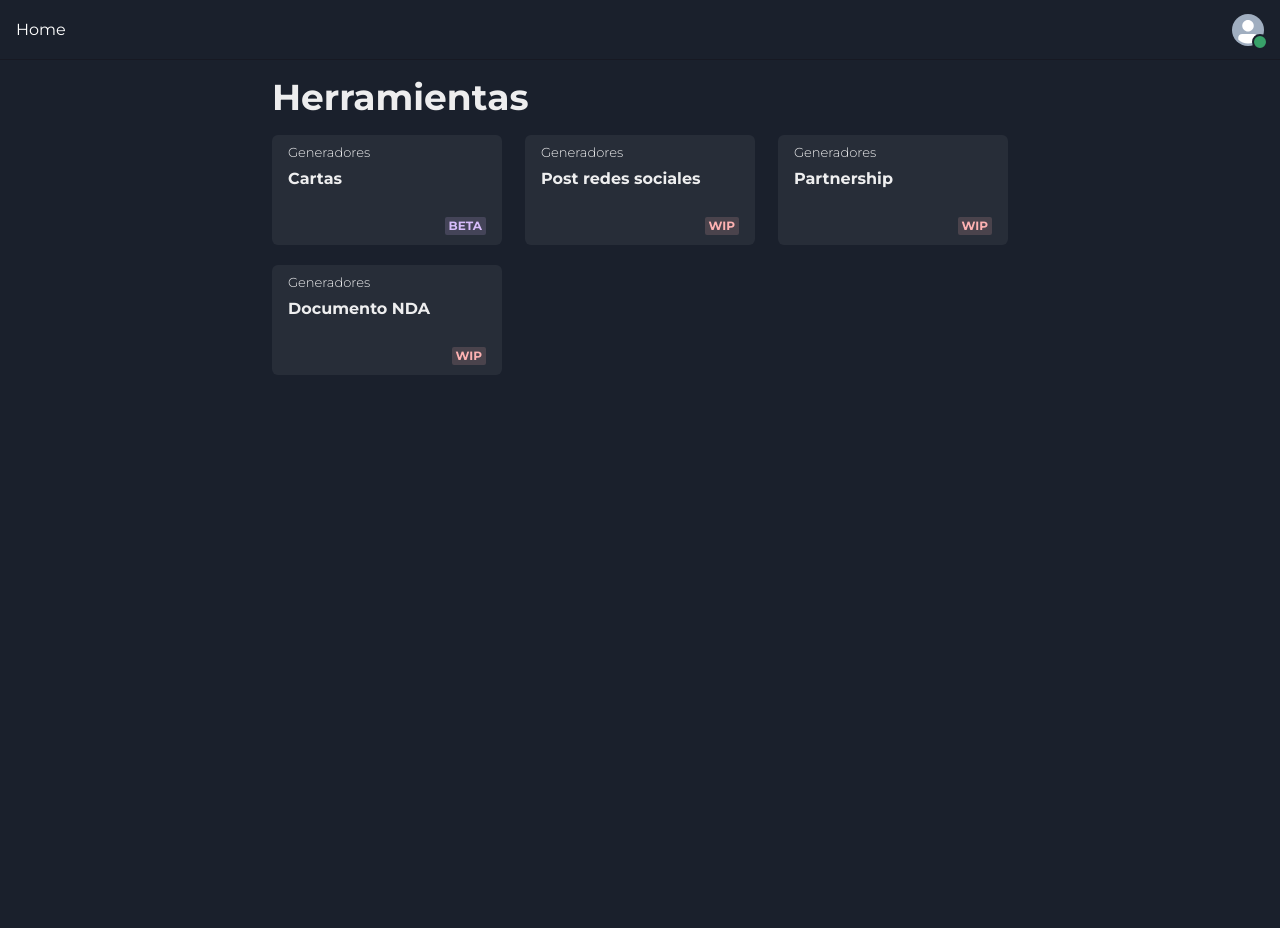
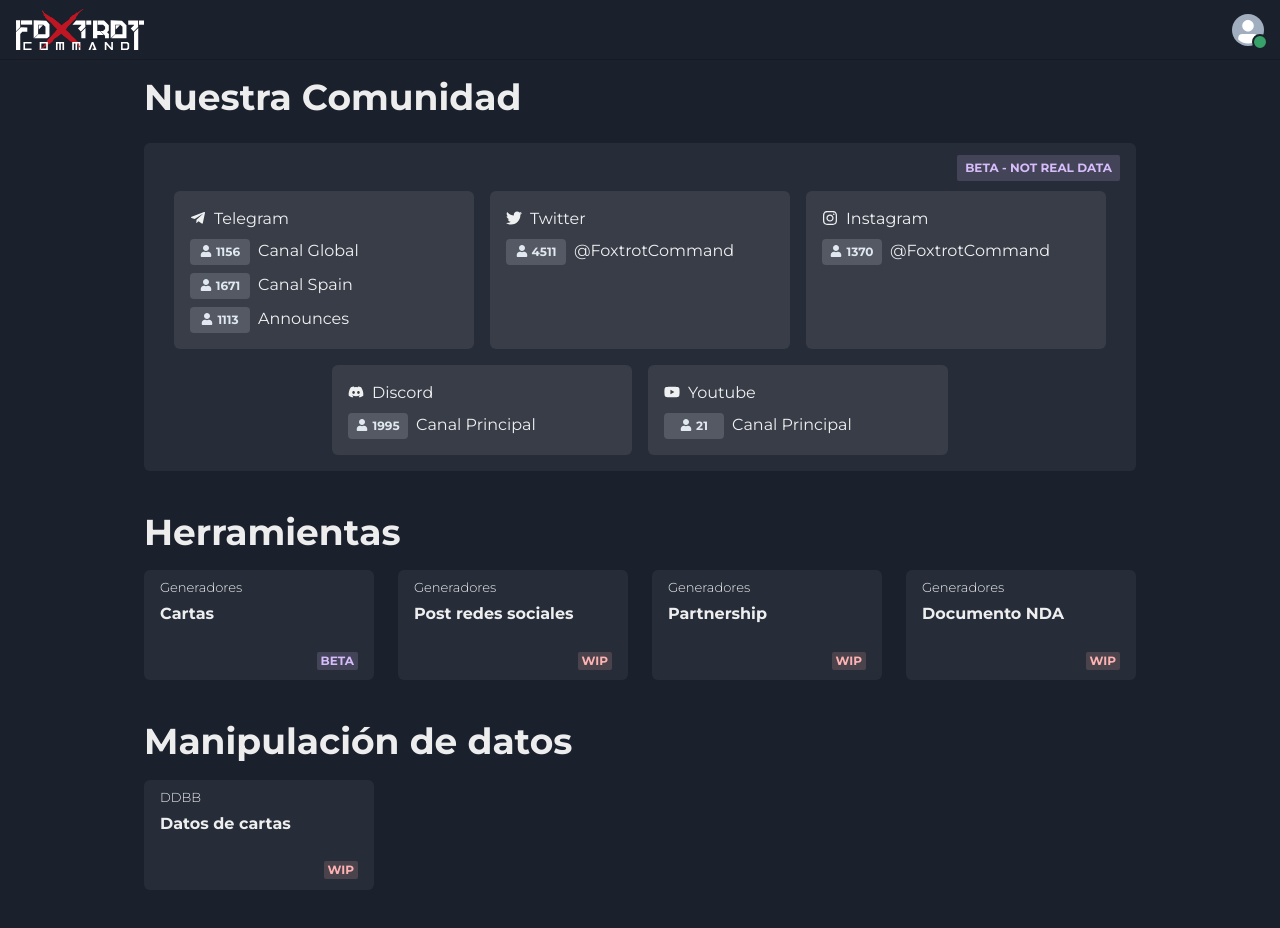
Before and after one commit to Foxtrot-Command/dashboard-webapp, a Next.js app: page / in a window 1280 px wide. Before the commit the page ends 853 px from the top, so only its background shows below. Built offline with nearby package versions, Linux system fonts and the light colour scheme.

Commit message:
feat: :art: improve UI and include new cards previews
Alejandro i did this directly on development because it doesnt was a task, only a hobby XD

```diff
--- a/src/Components/Common/Navbar.tsx
+++ b/src/Components/Common/Navbar.tsx
@@ -64,8 +64,7 @@ export default function Navbar() {
                         color={useColorModeValue('gray.800', 'white')}>
                         <Link href="/">
                             <a>
-                                Home
-                                {/* <Image style={{ width: "128px" }} src="/images/fxd_logo.svg" /> */}
+                                <Image style={{ width: "128px" }} src="/images/fxd_logo.svg" />
                             </a>
                         </Link>
                     </Text>
--- a/src/pages/index.tsx
+++ b/src/pages/index.tsx
@@ -1,7 +1,10 @@
-import { Badge, Box, Container, Flex, Heading, Text } from '@chakra-ui/react';
+import { Badge, Box, Container, Flex, Heading, Stat, StatHelpText, StatLabel, StatNumber, Text } from '@chakra-ui/react';
 import Link from 'next/link';
+import React, { useEffect } from 'react';
+import { FaDiscord, FaInstagram, FaInstagramSquare, FaTelegramPlane, FaTwitter, FaUser, FaYoutube } from 'react-icons/fa';
 
 const CardBoxElement = ({
+  identifier,
   title,
   link = '/',
   text = '',
@@ -31,7 +34,7 @@ const CardBoxElement = ({
         </Text>
 
         <Box position="absolute" left={4} top={2}>
-          <Text fontSize="13px" fontWeight="light">Generadores</Text>
+          <Text fontSize="13px" fontWeight="light">{identifier}</Text>
         </Box>
 
         <Box position="absolute" right={4} bottom={2}>
@@ -41,26 +44,142 @@ const CardBoxElement = ({
     </Link>
   )
 }
+
+const StatElement = ({ label, followers }) => {
+  return (
+    <Flex gap={2}>
+      <Badge my="auto" py={1} px={2} borderRadius={4} w="60px">
+        <Flex gap={1} justifyContent="center">
+          <Box as={FaUser} mt="2px" />
+          <Text>{followers}</Text>
+        </Flex>
+      </Badge>
+
+      <Text>{label}</Text>
+    </Flex>
+  )
+}
+
+const StatsCardBox = ({ children, icon, title }) => (
+  <Box
+    height="auto"
+    bg="whiteAlpha.200"
+    w="300px"
+    p={4}
+    borderRadius={6}
+    transition="all .2s ease-in-out"
+    _hover={{
+      transform: "translateY(-2px)",
+      transition: "all .2s ease-in-out",
+      cursor: "select",
+      bg: "whiteAlpha.100"
+    }}
+  >
+    <Flex gap={2}>
+      {React.createElement(icon, { style: { marginTop: '3px' } })}
+      <Box as="span">{title}</Box>
+    </Flex>
+
+    <Flex flexDirection="column" gap={2} mt={2}>
+      {children}
+    </Flex>
+  </Box>
+)
+
+const Stats = () => {
+  return (
+
+    <Box position="relative">
+
+      <Box position="absolute" right={4} top={3}>
+        <Badge variant='subtle' colorScheme="purple" px={2} py={1}>BETA - NOT REAL DATA</Badge>
+      </Box>
+
+      <Box bg="whiteAlpha.100" mt={6} borderRadius={6} p={4}>
+        <Flex
+          flexWrap="wrap"
+          minH="60px"
+          height="100%"
+          width="100%"
+          position="relative"
+          justifyContent="center"
+          gap={4}
+          pt={8}
+        >
+
+          <StatsCardBox title="Telegram" icon={FaTelegramPlane}>
+            <StatElement label="Canal Global" followers={1156} />
+            <StatElement label="Canal Spain" followers={1671} />
+            <StatElement label="Announces" followers={1113} />
+          </StatsCardBox>
+
+          <StatsCardBox title="Twitter" icon={FaTwitter}>
+            <StatElement label="@FoxtrotCommand" followers={4511} />
+          </StatsCardBox>
+
+          <StatsCardBox title="Instagram" icon={FaInstagram}>
+            <StatElement label="@FoxtrotCommand" followers={1370} />
+          </StatsCardBox>
+
+          <StatsCardBox title="Discord" icon={FaDiscord}>
+            <StatElement label="Canal Principal" followers={1995} />
+          </StatsCardBox>
+
+          <StatsCardBox title="Youtube" icon={FaYoutube}>
+            <StatElement label="Canal Principal" followers={21} />
+          </StatsCardBox>
+
+        </Flex>
+      </Box>
+
+    </Box>
+
+  )
+}
+
+const Tools = () => {
+  return (
+    <Flex gap={5} flexWrap="wrap" justifyContent="space-between">
+      <CardBoxElement identifier="Generadores" title="Cartas" link="/generators/card" color="purple" text="Beta" />
+      <CardBoxElement identifier="Generadores" title="Post redes sociales" color="red" text="WIP" />
+      <CardBoxElement identifier="Generadores" title="Partnership" color="red" text="WIP" />
+      <CardBoxElement identifier="Generadores" title="Documento NDA" color="red" text="WIP" />
+    </Flex>
+  )
+}
+
+const Section = ({ title, children }) => (
+  <>
+    <Box mb={10}>
+      <Heading my={4}>
+        {title}
+      </Heading>
+      {children}
+    </Box>
+  </>
+)
 const Home = () => {
+
   return (
-    <Container maxW='3xl' minHeight="777px">
+    <Container maxW='5xl' minHeight="777px">
 
       <Box as="section">
 
-        <Heading my={4}>
-          Herramientas
-        </Heading>
-        <Flex gap={5} flexWrap="wrap" justifyContent="space-between">
+        <Section title="Nuestra Comunidad">
+          <Stats />
+        </Section>
 
-          <CardBoxElement title="Cartas" link="/generators/card" color="purple" text="Beta" />
-          <CardBoxElement title="Post redes sociales" color="red" text="WIP" />
-          <CardBoxElement title="Partnership" color="red" text="WIP" />
-          <CardBoxElement title="Documento NDA" color="red" text="WIP" />
-        </Flex>
+        <Section title="Herramientas">
+          <Tools />
+        </Section>
+
+        <Section title="Manipulación de datos">
+          <CardBoxElement identifier="DDBB" title="Datos de cartas" color="red" text="WIP" />
+        </Section>
 
       </Box>
 
-    </Container>
+    </Container >
   );
 };
 
```
